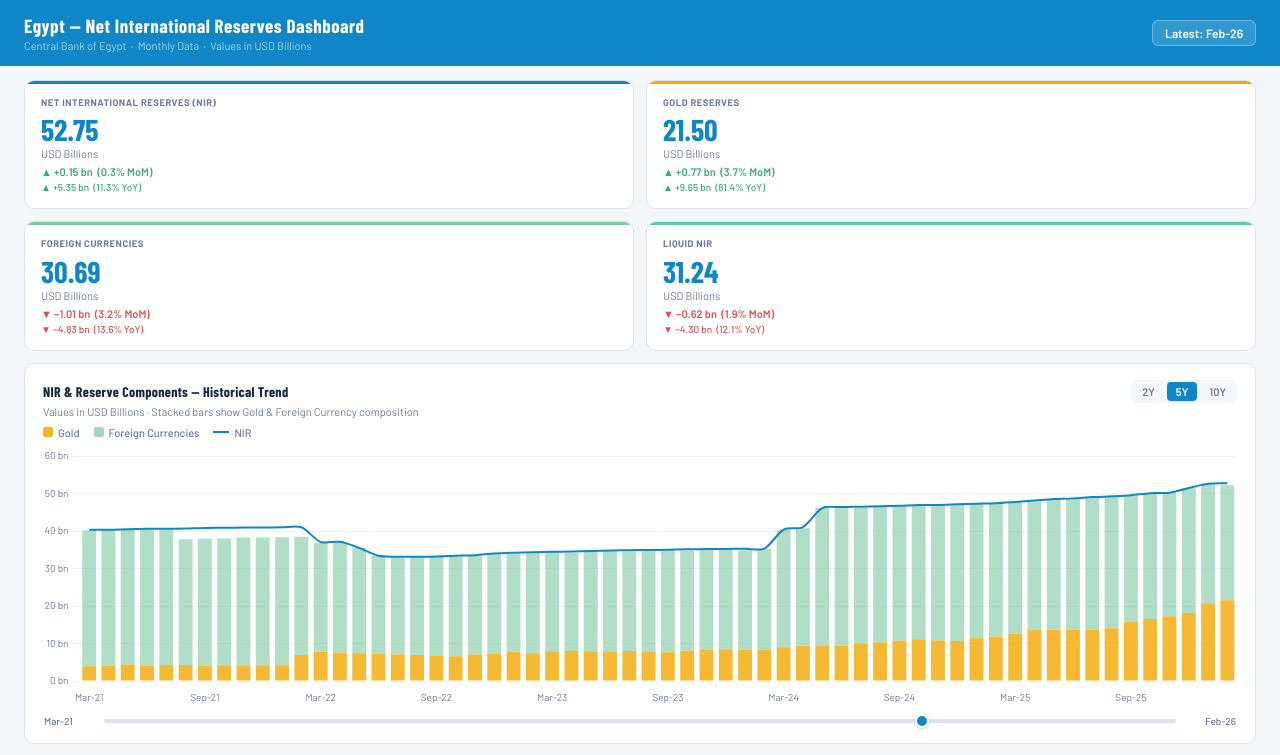
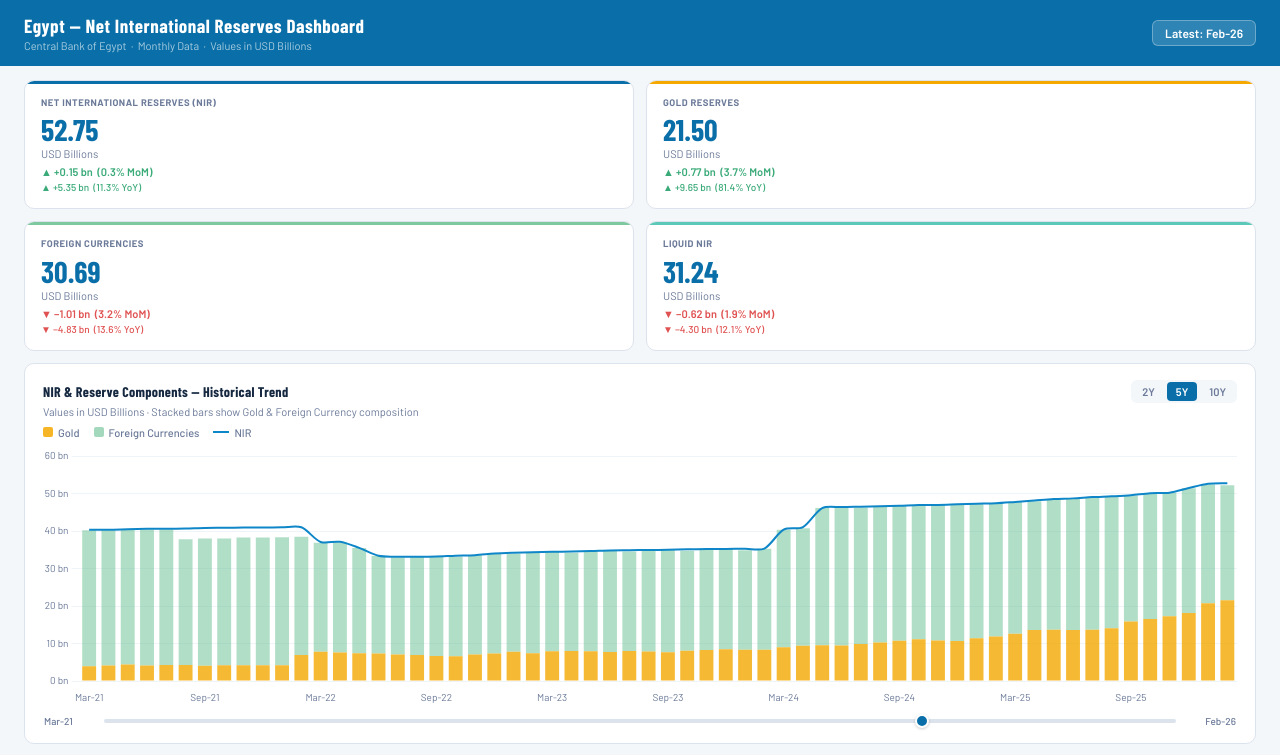
Before and after one commit to oelkaraksy/NIR_dashboard_2026, a plain HTML site: page index.html in a window 1280 px wide. Shown: the top 755 px of the page. Drawn offline with nearby package versions, Linux system fonts and the light colour scheme.

Commit message:
Update styles.css

```diff
--- a/styles.css
+++ b/styles.css
@@ -1,7 +1,7 @@
 @import url('https://fonts.googleapis.com/css2?family=Barlow:wght@300;400;500;600;700&family=Barlow+Condensed:wght@500;600;700&display=swap');
 
 :root {
-  --brand:       #0E86C8;
+  --brand:       #0A6FA8;
   --brand-dark:  #0A6FA8;
   --gold:        #F4A800;
   --gold-dark:   #B87D00;
```
